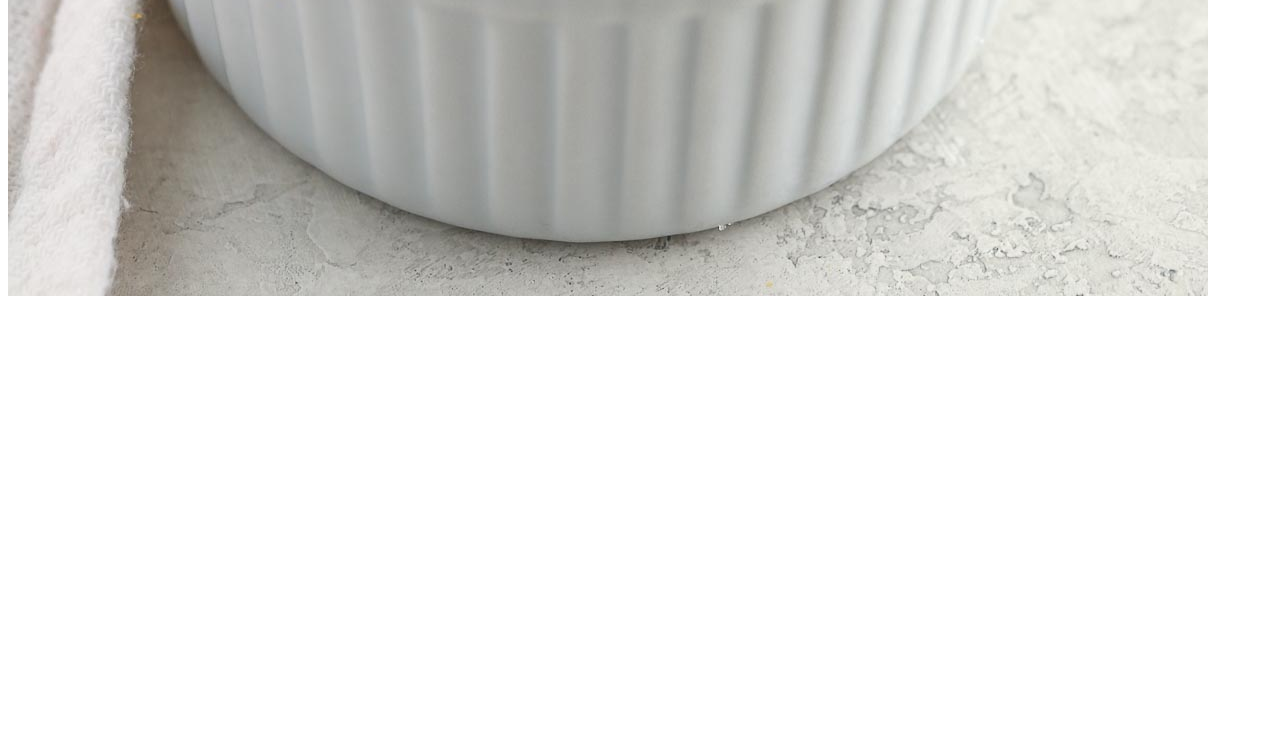
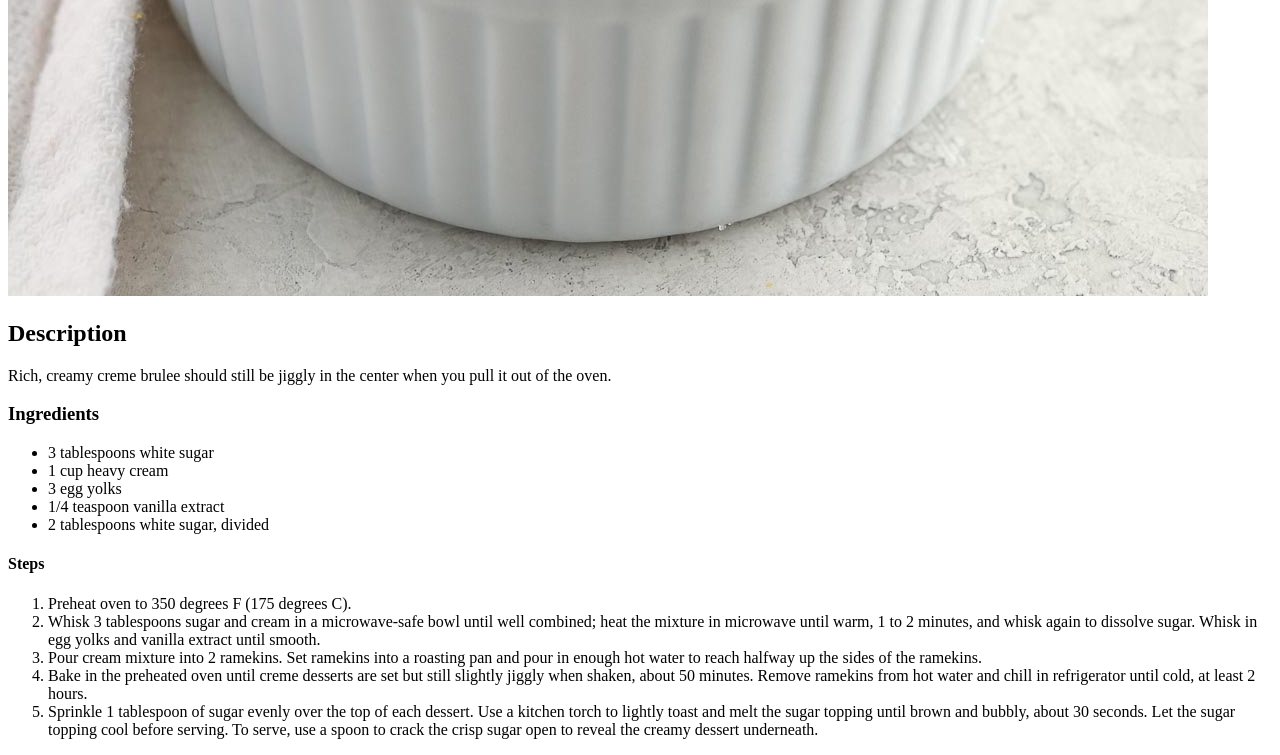
Before and after one commit to joshuabaclig/odin-recipes, a plain HTML site: page recipes/creme-brulee.html in a window 1280 px wide. Shown: the part 984-1739 px from the top of the page. Before the commit the page ends 1292 px from the top, so only its background shows below. Drawn offline with Linux system fonts and the light colour scheme.

Commit message:
Added all recipes

```diff
--- a/recipes/creme-brulee.html
+++ b/recipes/creme-brulee.html
@@ -4,12 +4,51 @@
     <meta charset="UTF-8" />
     <meta http-equiv="X-UA-Compatible" content="IE=edge" />
     <meta name="viewport" content="width=device-width, initial-scale=1.0" />
-    <title>Document</title>
+    <title>Creme Brulee Recipe</title>
   </head>
 
   <!-- https://www.allrecipes.com/recipe/228515/simple-creme-brulee-dessert/ Use this recipe -->
   <body>
     <h1>Creme Brulee</h1>
     <img src="../images/cremebrulee.jpg" />
+    <h2>Description</h2>
+    <p>
+      Rich, creamy creme brulee should still be jiggly in the center when you
+      pull it out of the oven.
+    </p>
+    <h3>Ingredients</h3>
+    <ul>
+      <li>3 tablespoons white sugar</li>
+      <li>1 cup heavy cream</li>
+      <li>3 egg yolks</li>
+      <li>1/4 teaspoon vanilla extract</li>
+      <li>2 tablespoons white sugar, divided</li>
+    </ul>
+    <h4>Steps</h4>
+    <ol>
+      <li>Preheat oven to 350 degrees F (175 degrees C).</li>
+      <li>
+        Whisk 3 tablespoons sugar and cream in a microwave-safe bowl until well
+        combined; heat the mixture in microwave until warm, 1 to 2 minutes, and
+        whisk again to dissolve sugar. Whisk in egg yolks and vanilla extract
+        until smooth.
+      </li>
+      <li>
+        Pour cream mixture into 2 ramekins. Set ramekins into a roasting pan and
+        pour in enough hot water to reach halfway up the sides of the ramekins.
+      </li>
+      <li>
+        Bake in the preheated oven until creme desserts are set but still
+        slightly jiggly when shaken, about 50 minutes. Remove ramekins from hot
+        water and chill in refrigerator until cold, at least 2 hours.
+      </li>
+      <li>
+        Sprinkle 1 tablespoon of sugar evenly over the top of each dessert. Use
+        a kitchen torch to lightly toast and melt the sugar topping until brown
+        and bubbly, about 30 seconds. Let the sugar topping cool before serving.
+        To serve, use a spoon to crack the crisp sugar open to reveal the creamy
+        dessert underneath.
+      </li>
+    </ol>
   </body>
 </html>
```
Also changed, not shown: index.html (+1 -0 lines), recipes/banana-creme-pie.html (added, +53 -0 lines), recipes/chocolate-chip-cookies.html (+1 -1 lines), images/bananacreampie.jpg (added), 1 other file.
